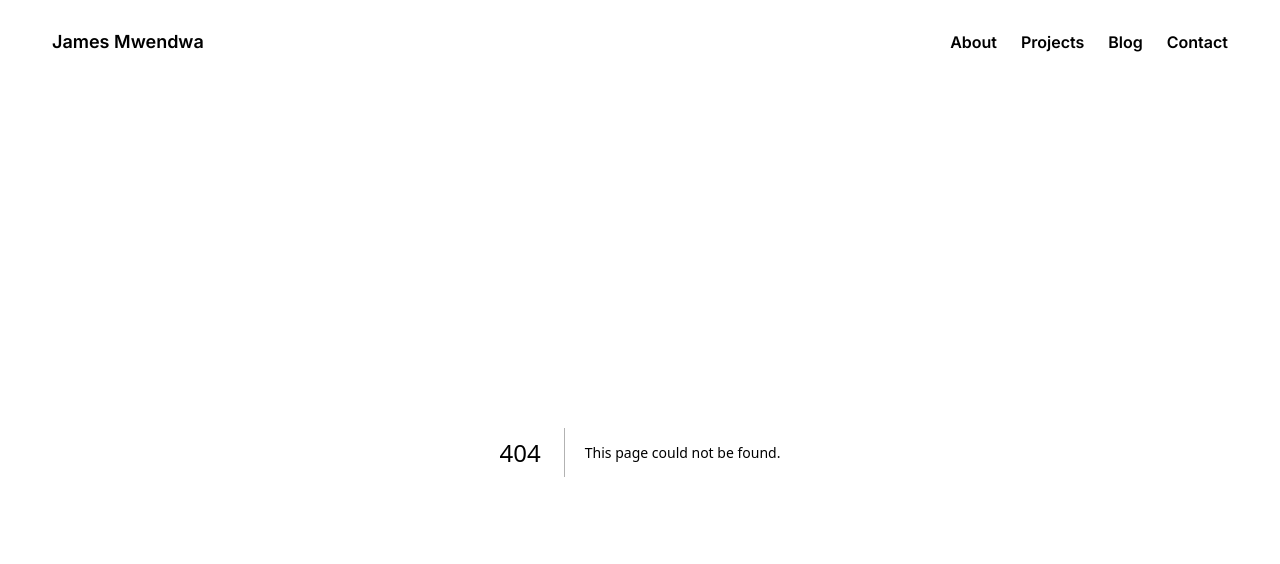
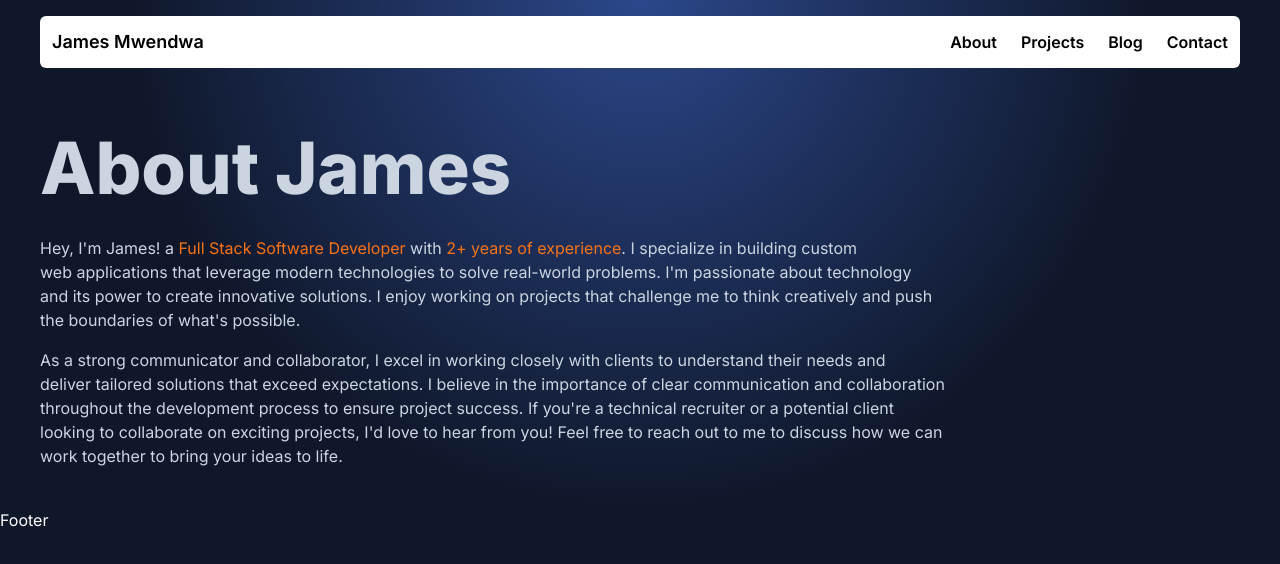
Before and after one commit to James-Mwendwa/Portfolio-Website, a Next.js app: page /about in a window 1280 px wide. Before the commit this address had no page. Shown: the top 564 px of the page. Built offline with nearby package versions, Linux system fonts and the light colour scheme.

Commit message:
feat: create about page

```diff
--- /dev/null
+++ b/app/about/page.js
@@ -0,0 +1,31 @@
+export default function About() {
+  return (
+    <div className="px-10 pt-20">
+      <h2 className="text-slate-300 text-7xl font-extrabold">About James</h2>
+
+      <p className="text-slate-300 mt-8">
+        Hey, I&apos;m James! a{" "}
+        <span className="text-orange-500">Full Stack Software Developer</span>{" "}
+        with <span className="text-orange-500">2+ years of experience</span>. I
+        specialize in building custom <br /> web applications that leverage
+        modern technologies to solve real-world problems. I&apos;m passionate
+        about technology <br /> and its power to create innovative solutions. I
+        enjoy working on projects that challenge me to think creatively and push{" "}
+        <br />
+        the boundaries of what&apos;s possible.
+      </p>
+
+      <p className="text-slate-300 mt-4">
+        As a strong communicator and collaborator, I excel in working closely
+        with clients to understand their needs and
+        <br /> deliver tailored solutions that exceed expectations. I believe in
+        the importance of clear communication and collaboration <br />{" "}
+        throughout the development process to ensure project success. If
+        you&apos;re a technical recruiter or a potential client <br /> looking
+        to collaborate on exciting projects, I&apos;d love to hear from you!
+        Feel free to reach out to me to discuss how we can <br /> work together
+        to bring your ideas to life.
+      </p>
+    </div>
+  );
+}
```
